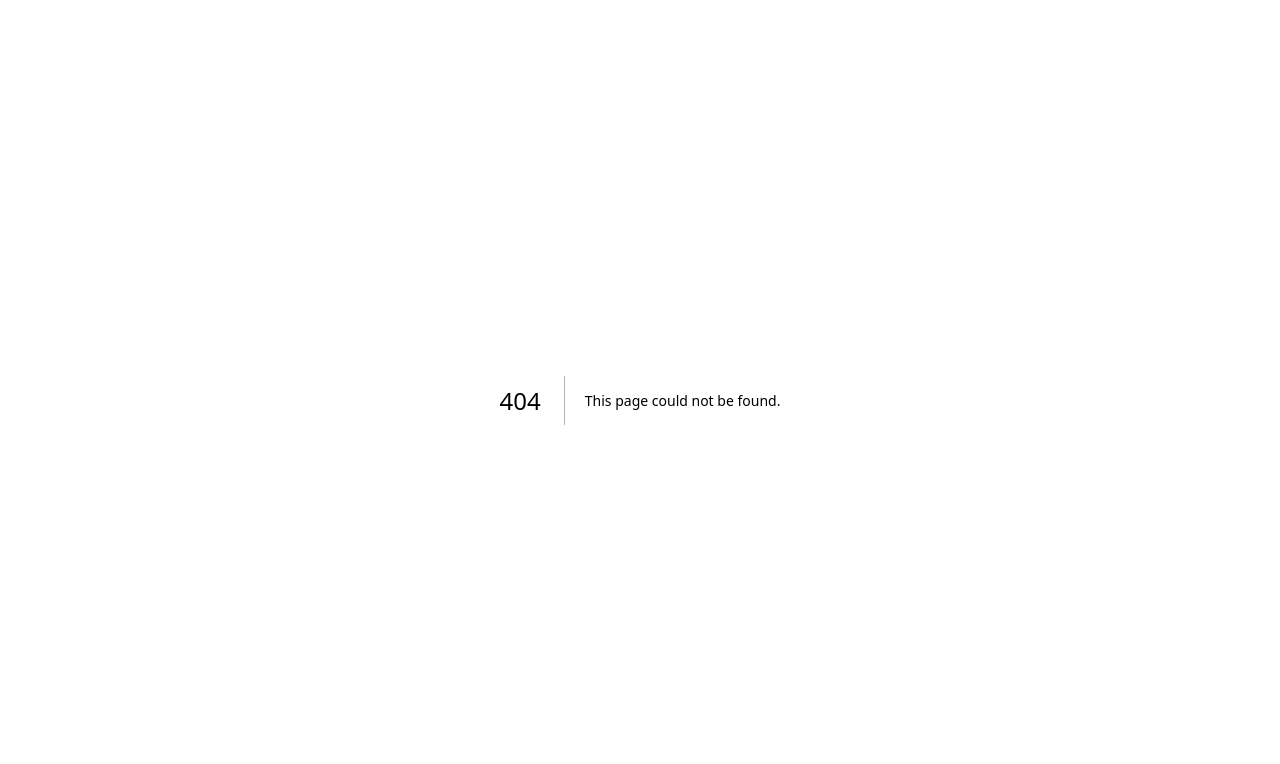
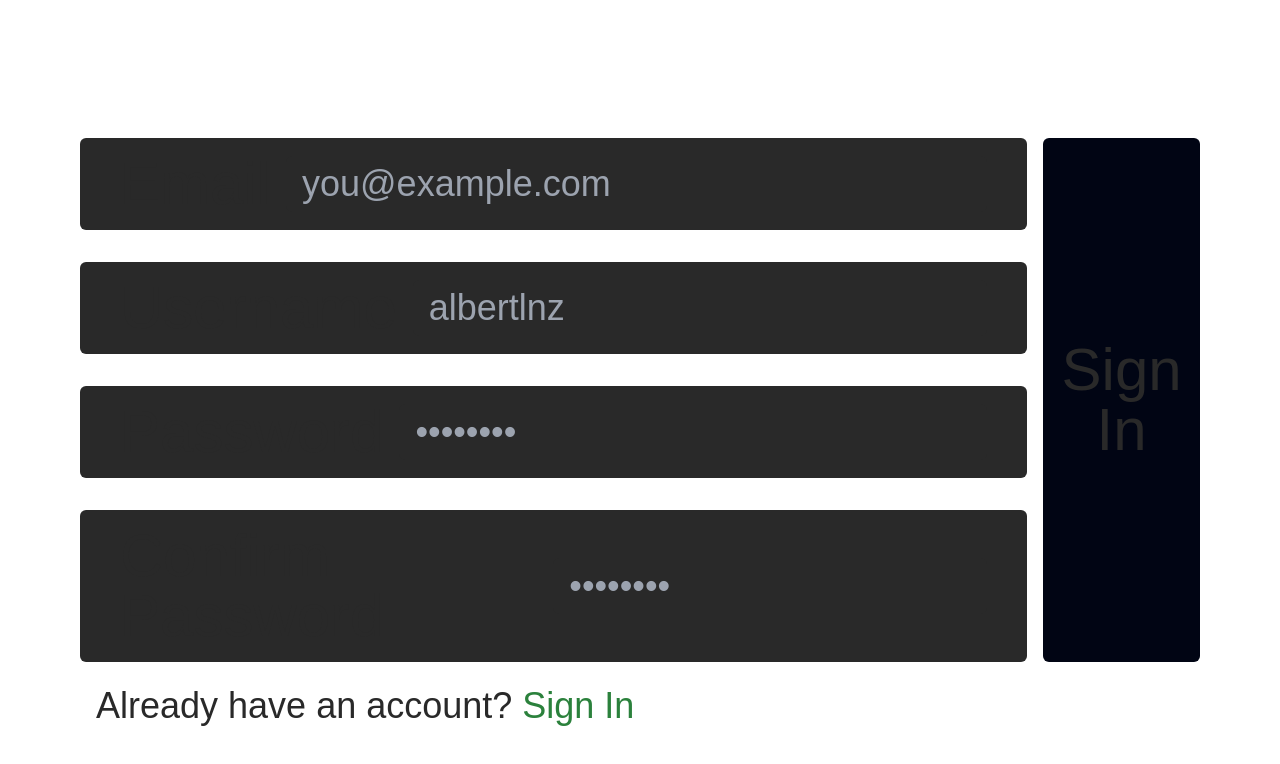
Before and after one commit to AlbertLnz/fixitnow, a Next.js app: page /signup in a window 1280 px wide. Before the commit this address had no page. Shown: the top 764 px of the page. Built offline with nearby package versions, Linux system fonts and the light colour scheme; a web font is replaced by a local one.

Commit message:
SignUp page created and some styled

```diff
--- /dev/null
+++ b/src/app/signup/page.tsx
@@ -0,0 +1,80 @@
+const SignUp = () => {
+  const signUp = async () => {
+    'use server'
+
+    console.log('signUp Supabase function')
+  }
+
+  return (
+    <div className='grid grid-cols-[85%_15%] max-w-6xl mx-auto h-full text-6xl items-center place-content-center'>
+      <form
+        id='signUpForm'
+        className='relative flex flex-col w-full justify-center gap-y-8 px-4'
+        action={signUp}
+      >
+        <div className='flex items-center bg-[#292929] rounded-md py-4 px-10 gap-x-4'>
+          <label className='' htmlFor='email'>
+            Email
+          </label>
+          <input
+            className='flex rounded-md px-4 py-2 bg-inherit text-[#EBECF0] text-4xl w-full'
+            name='email'
+            placeholder='you@example.com'
+            required
+          />
+        </div>
+        <div className='flex items-center bg-[#292929] rounded-md py-4 px-10 gap-x-4'>
+          <label className='' htmlFor='username'>
+            Username
+          </label>
+          <input
+            className='flex rounded-md px-4 py-2 bg-inherit text-[#EBECF0] text-4xl w-full'
+            name='username'
+            placeholder='albertlnz'
+            required
+          />
+        </div>
+        <div className='flex items-center bg-[#292929] rounded-md py-4 px-10 gap-x-4'>
+          <label className='text-md' htmlFor='password'>
+            Password
+          </label>
+          <input
+            className='flex rounded-md px-4 py-2 bg-inherit text-[#EBECF0] text-4xl w-full'
+            type='password'
+            name='password'
+            placeholder='••••••••'
+            required
+          />
+        </div>
+        <div className='flex items-center bg-[#292929] rounded-md py-4 px-10 gap-x-4'>
+          <label className='text-md w-full' htmlFor='confirm-password'>
+            Confirm Password
+          </label>
+          <input
+            className='flex rounded-md px-4 py-2 bg-inherit text-[#EBECF0] text-4xl w-full'
+            type='confirm-password'
+            name='confirm-password'
+            placeholder='••••••••'
+            required
+          />
+        </div>
+
+        <div className='absolute -bottom-16 text-4xl ml-4'>
+          <p>
+            Already have an account?{' '}
+            <span className='text-[#2B813C]'>Sign In</span>
+          </p>
+        </div>
+      </form>
+      <button
+        type='submit'
+        form='signUpForm'
+        className='h-full bg-[#010514] rounded-md px-4 mr-4'
+      >
+        Sign In
+      </button>
+    </div>
+  )
+}
+
+export default SignUp
```
